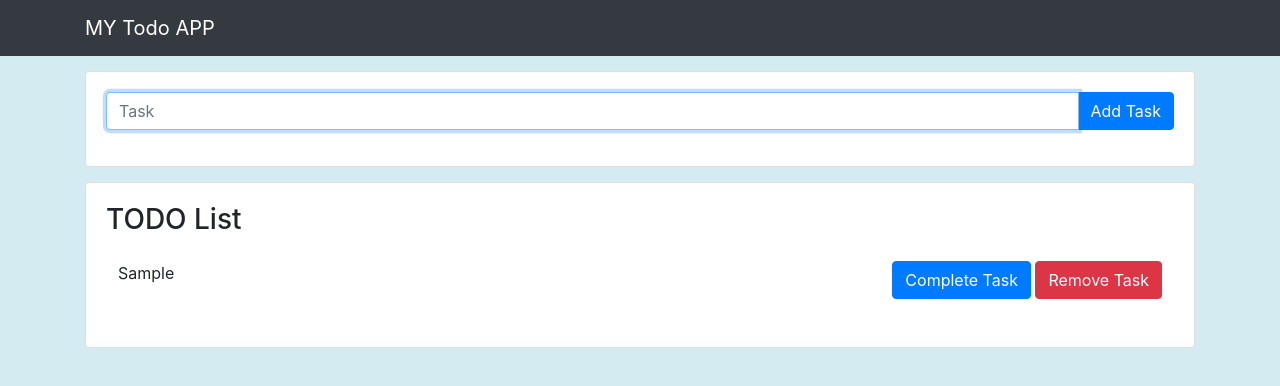
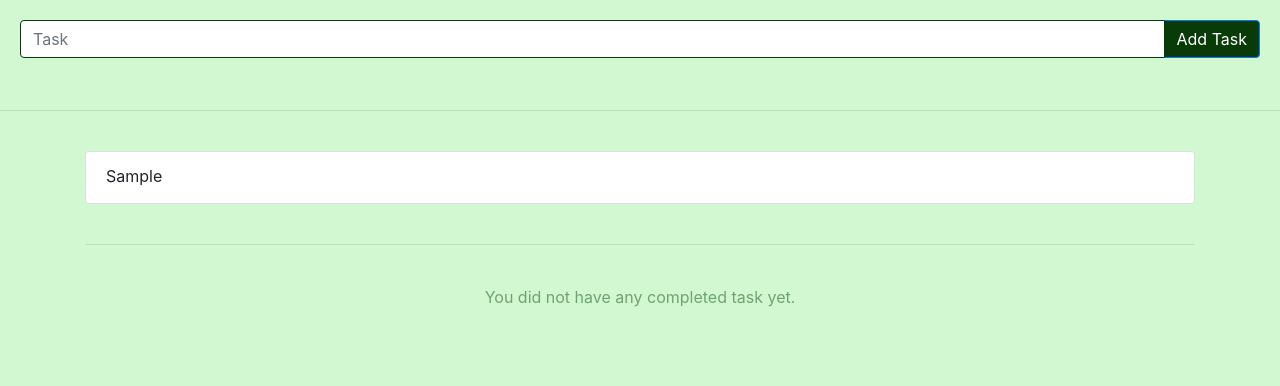
Before and after one commit to reaven-lim/javascript-todo-app, a plain HTML site: page index.html in a window 1280 px wide. Both pictures are taken after typing "Sample" into the empty fields and a click on the button "Add Task". Drawn offline with nearby package versions, Linux system fonts and the light colour scheme; a web font is replaced by a local one.

Commit message:
- restructure layout - refactor code

```diff
--- a/index.html
+++ b/index.html
@@ -7,19 +7,16 @@
 
     <script src="https://code.jquery.com/jquery-3.5.1.slim.min.js"></script>
     <script src="https://cdn.jsdelivr.net/npm/bootstrap@4.5.3/dist/js/bootstrap.bundle.min.js"></script>
+    <!-- <script src="https://cdnjs.cloudflare.com/ajax/libs/font-awesome/5.15.1/js/all.min.js"></script> -->
 
     <link rel="stylesheet" href="https://cdn.jsdelivr.net/npm/bootstrap@4.5.3/dist/css/bootstrap.min.css" />
+    <link rel="stylesheet" href="https://cdnjs.cloudflare.com/ajax/libs/open-iconic/1.1.1/font/css/open-iconic.min.css" />
+    <!-- <link rel="stylesheet" href="https://cdnjs.cloudflare.com/ajax/libs/font-awesome/5.15.1/css/all.min.css" /> -->
     <link rel="stylesheet" href="style.css" />
   </head>
 
   <body>
-    <nav class="navbar navbar-dark bg-dark">
-      <div class="container">
-        <a class="navbar-brand">MY Todo APP</a>
-      </div>
-    </nav>
-
-    <div class="container">
+    <div class="fluid-container">
       <div class="card" id="task-panel">
         <div class="card-body">
           <div class="form-group">
@@ -33,16 +30,19 @@
         </div>
       </div>
 
-      <div class="card">
-        <div class="card-body">
-          <h3 class="card-title">TODO List</h3>
-          <table class="table table-borderless" id="table-todo-list">
-            <tbody></tbody>
-          </table>
+      <hr>
+
+      <div class="container">
+        <div class="task-list-wrapper">
+          <ul id="todo-list" class="list-group"></ul>
+        </div>
+
+        <hr>
+
+        <div class="task-list-wrapper">
+          <ul id="completed-list" class="list-group"></ul>
         </div>
       </div>
-    </div>
-
     <script src="index.js"></script>
   </body>
 </html>
--- a/index.js
+++ b/index.js
@@ -1,34 +1,70 @@
+// check both todo and complete list is empty or not, if yes then show message
+checkListEmpty();
+
 document.addEventListener("click", function (event) {
+  // check if add task button is click
   if (event.target.id == "btnAddTask") {
-    addTask();
+    addTodoList();
   }
 
   if (event.target.classList.contains("btn-remove-task")) {
-    event.target.closest('tr').remove();
+    // remove task from both list
+    event.target.closest('li').remove();
+    checkListEmpty();
   }
 });
 
-function addTask() {
+function checkListEmpty() {
+  // get both todo and complete list
+  let todoList = document.getElementById('todo-list');
+  let completedList = document.getElementById('completed-list');
+
+  // add or remove subtitle text for both todo and complete list
+  if (todoList.innerHTML == '') {
+    todoList.innerHTML = todoList.innerHTML + '<p class="subtitle">Good! You did not have any pending tasks!</p>';
+  } else {
+    // get the empty message and if exist then remove it
+    let emptyTodoMsg = document.querySelectorAll('#todo-list .subtitle');
+    if (emptyTodoMsg.length >= 1) {
+      emptyTodoMsg.forEach((e) => e.remove());
+    }
+  }
+  if (completedList.innerHTML == '') {
+    completedList.innerHTML = completedList.innerHTML + '<p class="subtitle">You did not have any completed task yet.</p>';
+  } else {
+    // same as what perform in todo list
+    let emptyCompleteMsg = document.querySelectorAll('#complete-list .subtitle');
+    if (emptyCompleteMsg.length >= 1) {
+      emptyCompleteMsg.forEach((e) => e.remove());
+    }
+  }
+}
+
+function addTodoList() {
+  // get the task from input
   let taskInput = document.getElementById("input-task");
 
   if (taskInput.value == "" || taskInput.value == undefined) {
+    // show alert if the task is empty
     return alert("please input tasks");
   }
 
-  let html = "<tr>";
-  html += '<td class="text-left">';
-  html += taskInput.value;
-  html += "</td>";
-  html += '<td class="text-right">';
-  html += '<button class="btn btn-primary btn-complete-task">Complete Task</button> ';
-  html += '<button class="btn btn-danger btn-remove-task">Remove Task</button>';
-  html += "</td>";
-  html += "</tr>";
+  let taskItem = document.createElement('li');
+  let buttons = document.createElement('div');
+  buttons.classList.add('todo-buttons');
+  buttons.innerHTML = '<span class="oi btn-complete-task" data-glyph="circle-check"></span>' + '<span class="oi btn-remove-task" data-glyph="trash"></span>';
 
-  let todoList = document.querySelector("#table-todo-list tbody");
-  todoList.innerHTML += html;
+  taskItem.classList.add('list-group-item');
+  taskItem.innerHTML = taskInput.value;
+  taskItem.appendChild(buttons);
+
+  // re-get again the latest todo list for insert new task
+  let todoList = document.getElementById('todo-list');
+  todoList.prepend(taskItem);
 
   // clear the task input
   taskInput.value = "";
   taskInput.focus();
+
+  checkListEmpty();
 }
--- a/style.css
+++ b/style.css
@@ -1,8 +1,36 @@
 body {
-  background-color: #d4ebf2;
+  background-color: #d2f8d2;
 }
-
-nav.navbar,
 #task-panel {
+  background: transparent;
+  border: none;
   margin-bottom: 15px;
 }
+#task-panel input {
+  border-color: #093b09;
+}
+#task-panel input:focus {
+  box-shadow: none;
+}
+#task-panel button {
+  background-color: #093b09;
+}
+.task-list-wrapper {
+  margin: 40px 0px;
+}
+.task-list-wrapper .subtitle {
+  text-align: center;
+  color: #0c510c;
+  opacity: 0.5;
+}
+.list-group-item {
+  position: relative;
+}
+.list-group-item .todo-buttons {
+  cursor: pointer;
+  float: right;
+  font-size: 18px;
+}
+.list-group-item .todo-buttons span.oi {
+  margin: 0px 10px;
+}
```
